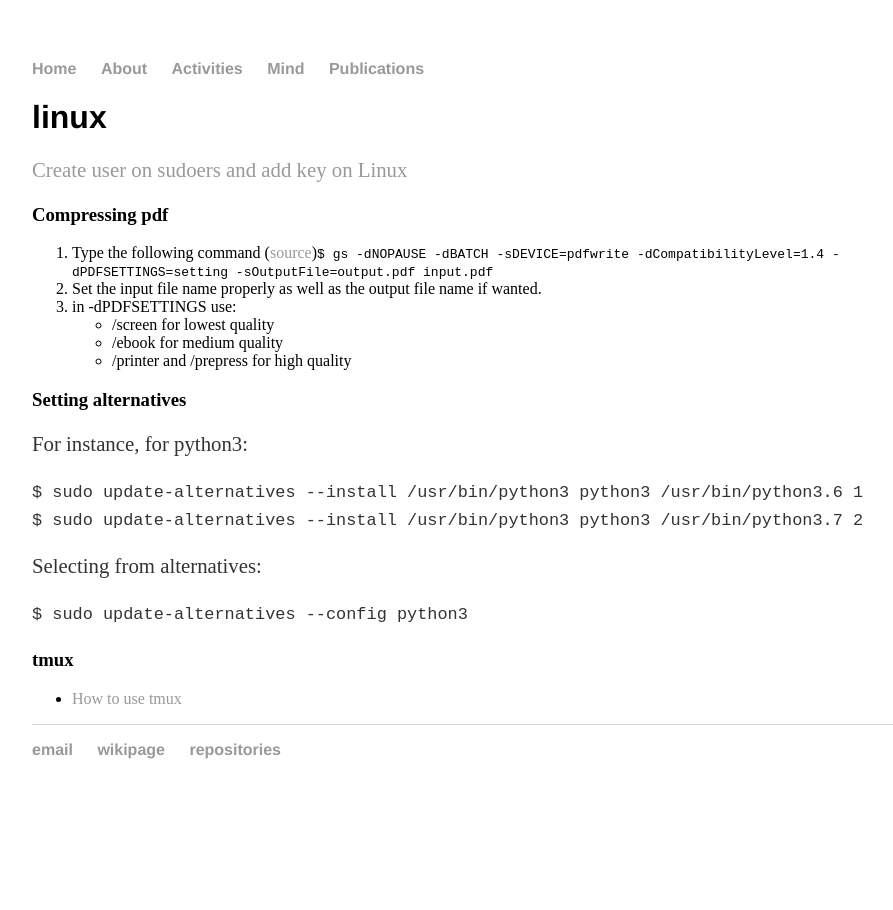
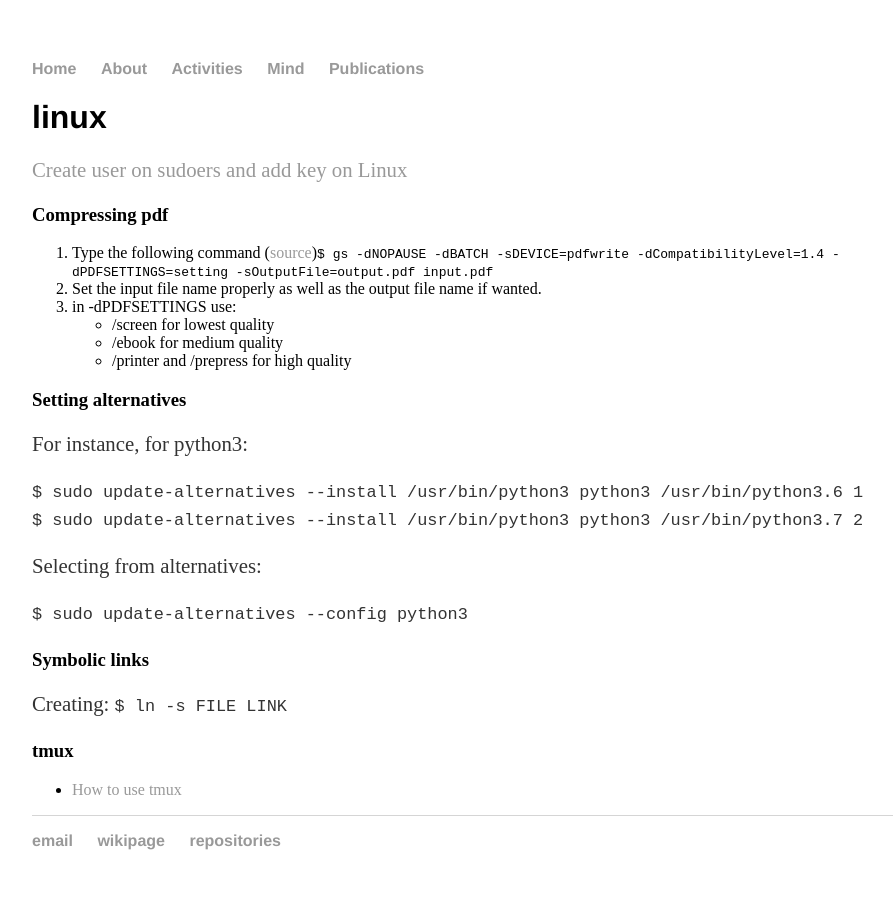
Before and after one commit to cleberjamaral/cleberjamaral.github.io, a Jekyll site: the page built from knowledge/it/linux.md, in a window 1280 px wide. Shown: the whole page, without its empty margins (160-1053 px from the left). Built offline with Jekyll 4.4.1, drawn with Linux system fonts in a browser that asks for light colours; our own code applies the rules of GitHub Pages for plain Markdown files.

Commit message:
GitBook: [master] one page modified

```diff
--- a/knowledge/it/linux.md
+++ b/knowledge/it/linux.md
@@ -22,6 +22,10 @@ Selecting from alternatives:
 
 `$ sudo update-alternatives --config python3`
 
+### Symbolic links
+
+Creating: `$ ln -s FILE LINK`
+
 ### tmux
 
 * [How to use tmux](https://gist.github.com/cleberjamaral/5ac549e099a3f5de947c0064a2a30450)
```
